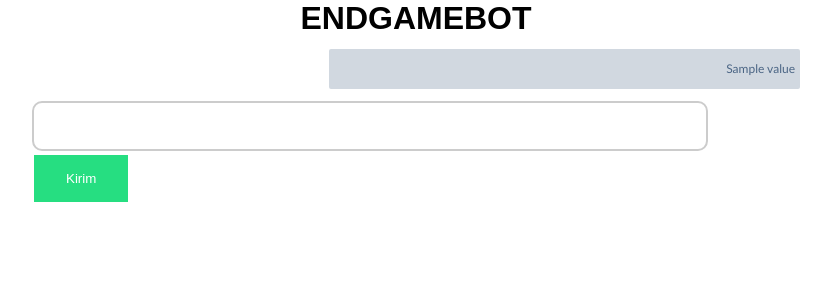
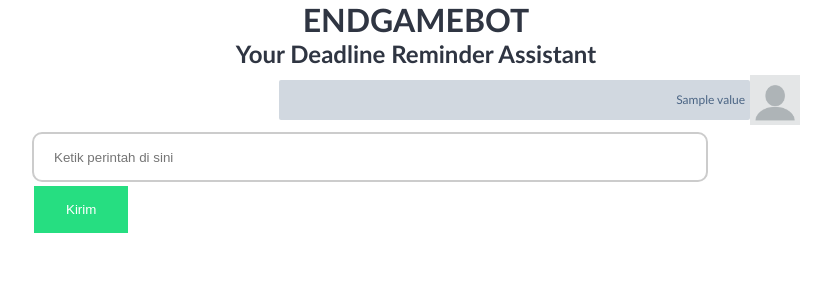
Before and after one commit to Saladin21/STIMA_Tubes3, a Flask app: template src/templates/index.html in a window 1280 px wide. Shown: the top 300 px of the page, without its empty margins (224-1055 px from the left). Run offline with Flask 2, Linux system fonts and the light colour scheme; the template is opened without the code that fills it: most values are stand-ins (such as "Sample title", 1, 10 or a date in 2020).

Commit message:
Frontend sudah lumayan rapi

```diff
--- a/src/app.py
+++ b/src/app.py
@@ -11,6 +11,7 @@ def index():
 	if request.method == 'POST':
 		chat_content = request.form['content']
 		hasil = c.executeCommand(chat_content)
+		hasil = hasil.replace('\n', '<br>')
 		i+=1
 		riwayat[i] = chat_content
 		i+=1
--- a/src/command.py
+++ b/src/command.py
@@ -128,7 +128,7 @@ def getTask(s):
             else:
                 date = []
                 for match in re.finditer(r"\b([0-9]{4}[-\s\/](0[1-9]|1[0-2])[-\s\/](0[1-9]|[1-2][0-9]|3[0-1]))|((0[1-9]|[1-2][0-9]|3[0-1])[-\s\/][A-Z|a-z]+[-\s\/][0-9]{4})|((0[1-9]|[1-2][0-9]|3[0-1])[-\s\/](0[1-9]|1[0-2])[-\s\/][0-9]{4})\b", s):
-                    date.append(getDeadline(match.group()))
+                     date.append(getDeadline(match.group()))
                 if (len(date) == 2):
                     return database.PrintTaskBetweenKataPenting(date[0], date[1], jenis)
                 else:
@@ -149,7 +149,7 @@ def getTask(s):
             else:
                 date = []
                 for match in re.finditer(r"\b([0-9]{4}[-\s\/](0[1-9]|1[0-2])[-\s\/](0[1-9]|[1-2][0-9]|3[0-1]))|((0[1-9]|[1-2][0-9]|3[0-1])[-\s\/][A-Z|a-z]+[-\s\/][0-9]{4})|((0[1-9]|[1-2][0-9]|3[0-1])[-\s\/](0[1-9]|1[0-2])[-\s\/][0-9]{4})\b", s):
-                    date.append(getDeadline(match.group()))
+                     date.append(getDeadline(match.group()))
                 if (len(date) == 2):
                     return database.PrintTaskBetween(date[0], date[1])
                 else:
--- a/src/static/CSS/main.css
+++ b/src/static/CSS/main.css
@@ -4,10 +4,12 @@ body {
     margin-left: auto;
     margin-right: auto;
     width: 60%;
+    background-color: #ffffff;
 }
 #titleEndGame{
     margin: 0;
-    font-family: sans-serif;
+    color: #2f3542;
+    font-family: Trebuchet MS;
     text-align: center;
     margin-left: auto;
     margin-right: auto;
@@ -17,7 +19,11 @@ p {
     color: navy;
     text-indent: 30px;
 }
-#userChat {
+.userChat{
+    display: flex;
+    align-items: center;
+}
+#userChatText {
     color: #4b6584;
     font-family: Trebuchet MS;
     font-size: 12px;
@@ -29,7 +35,11 @@ p {
     margin-left: auto;
     width: 60%;
 }
-#botChat {
+.botChat {
+    display: flex;
+    align-items: center;
+}
+#botChatText {
     color: whitesmoke;
     font-family: Trebuchet MS;
     font-size: 12px;
--- a/src/templates/index.html
+++ b/src/templates/index.html
@@ -1,22 +1,30 @@
 {% extends 'base.html' %}
 
 {% block head %}
-<title>ENDGAMEBOT</title>
 {% endblock %}
 
 {% block body %}
 <div>
+    {% autoescape false %}
         <h1 id=titleEndGame>ENDGAMEBOT</h1>
+        <h2 id=titleEndGame>Your Deadline Reminder Assistant</h2>
         {% for key, value in chats.items() %}
             {% if key % 2 != 0 %}
-            <p id="userChat">{{ value }}</p>
+                <div class="userChat">
+                    <p id="userChatText">{{ value }}</p>
+                    <img src="{{ url_for('static', filename='img/user.png') }}" width="50" height="50">
+                </div>
             {% elif key % 2 == 0 %}
-            <p id="botChat">{{ value }}</p>
+                <div class="botChat">
+                    <img src="{{ url_for('static', filename='img/avatar.png') }}" width="50" height="50">
+                    <p id="botChatText">{{ value }}</p>
+                </div>
             {% endif %}
         {% endfor %}
         <form action="/" method="POST">
-        <input type="text" name="content" id="inputChat">
+            <input placeholder="Ketik perintah di sini" type="text" name="content" id="inputChat">
             <input type="submit" value="Kirim" id="tombolKirim">
         </form>
+    {% endautoescape %}
 </div>
 {% endblock %}
```
Also changed, not shown: src/static/img/avatar.png (added), src/static/img/user.png (added), test/database.db, 3 other files. Lines whose indentation alone changed are shown as unchanged.
